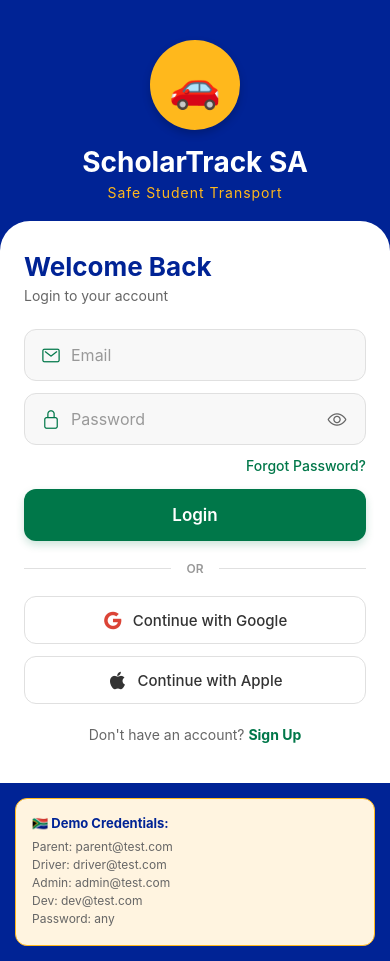
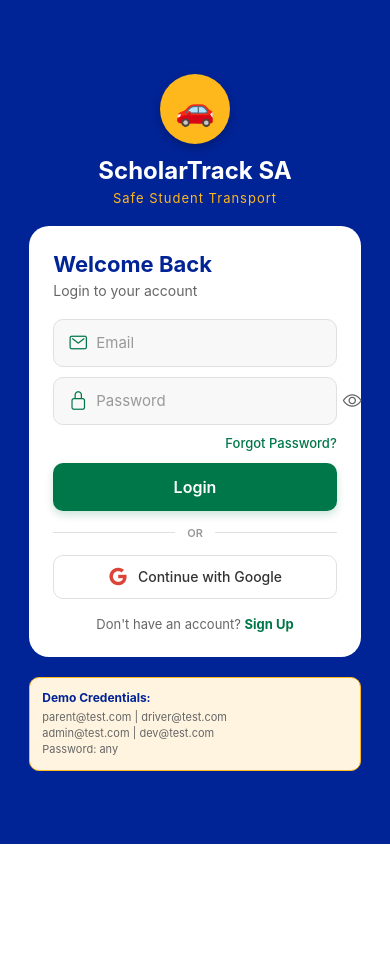
Before and after one commit to Kgothatso012/ScholarTrack, a React Native app: screen /Login in a window 390 px wide. After the commit the page ends 844 px from the top, so only its background shows below. Built offline with nearby package versions, Linux system fonts and the light colour scheme.

Commit message:
Fix login UI for web - responsive design

```diff
--- a/src/screens/auth/LoginScreen.tsx
+++ b/src/screens/auth/LoginScreen.tsx
@@ -9,10 +9,13 @@
   KeyboardAvoidingView,
   Platform,
   ScrollView,
+  Dimensions,
 } from 'react-native';
 import AsyncStorage from '@react-native-async-storage/async-storage';
 import { Ionicons } from '@expo/vector-icons';
 import { supabase } from '../../lib/supabase';
+
+const { width } = Dimensions.get('window');
 
 export default function LoginScreen({ navigation }: any) {
   const [email, setEmail] = useState('');
@@ -28,7 +31,6 @@
 
     setLoading(true);
     try {
-      // Try Supabase auth first
       const { data, error } = await supabase.auth.signInWithPassword({
         email,
         password,
@@ -36,7 +38,6 @@
 
       if (error) throw error;
 
-      // Get user role from database
       const { data: userData } = await supabase
         .from('users')
         .select('role')
@@ -50,11 +51,9 @@
           routes: [{ name: getRouteName(userData.role) }],
         });
       } else {
-        // Fallback: infer role from email
         await handleDemoLogin();
       }
     } catch (error: any) {
-      // Fallback to demo login if Supabase fails
       await handleDemoLogin();
     } finally {
       setLoading(false);
@@ -62,7 +61,6 @@
   };
 
   const handleDemoLogin = async () => {
-    // Demo login based on email
     if (email.toLowerCase().includes('admin')) {
       await AsyncStorage.setItem('userRole', 'admin');
       navigation.reset({ index: 0, routes: [{ name: 'AdminApp' }] });
@@ -95,7 +93,11 @@
       style={styles.container}
       behavior={Platform.OS === 'ios' ? 'padding' : undefined}
     >
-      <ScrollView contentContainerStyle={styles.scrollView} keyboardShouldPersistTaps="handled">
+      <ScrollView
+        contentContainerStyle={styles.scrollView}
+        keyboardShouldPersistTaps="handled"
+        showsVerticalScrollIndicator={false}
+      >
         <View style={styles.logoContainer}>
           <View style={styles.logoCircle}>
             <Text style={styles.logoText}>🚗</Text>
@@ -163,11 +165,6 @@
             <Text style={styles.socialButtonText}>Continue with Google</Text>
           </TouchableOpacity>
 
-          <TouchableOpacity style={styles.socialButton}>
-            <Ionicons name="logo-apple" size={20} color="#333" />
-            <Text style={styles.socialButtonText}>Continue with Apple</Text>
-          </TouchableOpacity>
-
           <TouchableOpacity onPress={() => navigation.navigate('Register')} style={styles.signupContainer}>
             <Text style={styles.signupText}>
               Don't have an account? <Text style={styles.signupLink}>Sign Up</Text>
@@ -176,11 +173,9 @@
         </View>
 
         <View style={styles.demoBox}>
-          <Text style={styles.demoTitle}>🇿🇦 Demo Credentials:</Text>
-          <Text style={styles.demoText}>Parent: parent@test.com</Text>
-          <Text style={styles.demoText}>Driver: driver@test.com</Text>
-          <Text style={styles.demoText}>Admin: admin@test.com</Text>
-          <Text style={styles.demoText}>Dev: dev@test.com</Text>
+          <Text style={styles.demoTitle}>Demo Credentials:</Text>
+          <Text style={styles.demoText}>parent@test.com | driver@test.com</Text>
+          <Text style={styles.demoText}>admin@test.com | dev@test.com</Text>
           <Text style={styles.demoText}>Password: any</Text>
         </View>
       </ScrollView>
@@ -196,20 +191,21 @@
   scrollView: {
     flexGrow: 1,
     justifyContent: 'center',
+    alignItems: 'center',
+    paddingVertical: 20,
   },
   logoContainer: {
     alignItems: 'center',
-    marginTop: 40,
     marginBottom: 20,
   },
   logoCircle: {
-    width: 90,
-    height: 90,
-    borderRadius: 45,
+    width: 70,
+    height: 70,
+    borderRadius: 35,
     backgroundColor: '#FFB81C',
     justifyContent: 'center',
     alignItems: 'center',
-    marginBottom: 15,
+    marginBottom: 12,
     shadowColor: '#000',
     shadowOffset: { width: 0, height: 4 },
     shadowOpacity: 0.2,
@@ -217,29 +213,29 @@
     elevation: 5,
   },
   logoText: {
-    fontSize: 42,
+    fontSize: 32,
   },
   appTitle: {
-    fontSize: 28,
+    fontSize: 24,
     fontWeight: 'bold',
     color: '#FFFFFF',
     marginBottom: 5,
   },
   appSubtitle: {
-    fontSize: 14,
+    fontSize: 13,
     color: '#FFB81C',
     letterSpacing: 1,
   },
   formContainer: {
     backgroundColor: '#FFFFFF',
-    borderTopLeftRadius: 30,
-    borderTopRightRadius: 30,
+    borderRadius: 20,
     paddingHorizontal: 24,
-    paddingTop: 30,
-    paddingBottom: 20,
+    paddingVertical: 25,
+    width: width > 500 ? 400 : '85%',
+    maxWidth: 420,
   },
   welcomeText: {
-    fontSize: 26,
+    fontSize: 22,
     fontWeight: 'bold',
     color: '#002395',
     marginBottom: 5,
@@ -247,46 +243,46 @@
   subtitleText: {
     fontSize: 14,
     color: '#666666',
-    marginBottom: 25,
+    marginBottom: 20,
   },
   inputWrapper: {
     flexDirection: 'row',
     alignItems: 'center',
     borderWidth: 1,
     borderColor: '#E0E0E0',
-    borderRadius: 12,
-    paddingHorizontal: 16,
-    marginBottom: 12,
+    borderRadius: 10,
+    paddingHorizontal: 14,
+    marginBottom: 10,
     backgroundColor: '#F8F8F8',
-    height: 52,
+    height: 48,
   },
   inputIcon: {
-    marginRight: 10,
+    marginRight: 8,
   },
   input: {
     flex: 1,
-    fontSize: 16,
+    fontSize: 15,
     color: '#333333',
   },
   eyeIcon: {
-    padding: 8,
+    padding: 6,
   },
   forgotPassword: {
     alignSelf: 'flex-end',
-    marginBottom: 15,
+    marginBottom: 12,
   },
   forgotPasswordText: {
     color: '#007749',
-    fontSize: 14,
+    fontSize: 13,
     fontWeight: '500',
   },
   loginButton: {
     backgroundColor: '#007749',
-    borderRadius: 12,
-    height: 52,
+    borderRadius: 10,
+    height: 48,
     justifyContent: 'center',
     alignItems: 'center',
-    marginBottom: 20,
+    marginBottom: 15,
     shadowColor: '#007749',
     shadowOffset: { width: 0, height: 4 },
     shadowOpacity: 0.2,
@@ -298,13 +294,13 @@
   },
   loginButtonText: {
     color: '#FFFFFF',
-    fontSize: 17,
+    fontSize: 16,
     fontWeight: '600',
   },
   divider: {
     flexDirection: 'row',
     alignItems: 'center',
-    marginBottom: 20,
+    marginBottom: 15,
   },
   dividerLine: {
     flex: 1,
@@ -312,9 +308,9 @@
     backgroundColor: '#E0E0E0',
   },
   dividerText: {
-    marginHorizontal: 15,
+    marginHorizontal: 12,
     color: '#999',
-    fontSize: 12,
+    fontSize: 11,
     fontWeight: '600',
   },
   socialButton: {
@@ -323,24 +319,23 @@
     justifyContent: 'center',
     borderWidth: 1,
     borderColor: '#E0E0E0',
-    borderRadius: 12,
-    height: 48,
+    borderRadius: 10,
+    height: 44,
     marginBottom: 12,
     backgroundColor: '#FFFFFF',
   },
   socialButtonText: {
     marginLeft: 10,
-    fontSize: 15,
+    fontSize: 14,
     color: '#333',
     fontWeight: '500',
   },
   signupContainer: {
     alignItems: 'center',
-    marginTop: 10,
-    marginBottom: 20,
+    marginTop: 5,
   },
   signupText: {
-    fontSize: 14,
+    fontSize: 13,
     color: '#666666',
   },
   signupLink: {
@@ -348,22 +343,24 @@
     fontWeight: '700',
   },
   demoBox: {
-    margin: 15,
-    padding: 16,
+    marginTop: 20,
+    padding: 12,
     backgroundColor: '#FFF4E0',
-    borderRadius: 12,
+    borderRadius: 10,
     borderWidth: 1,
     borderColor: '#FFB81C',
+    width: width > 500 ? 400 : '85%',
+    maxWidth: 420,
   },
   demoTitle: {
-    fontSize: 13,
+    fontSize: 12,
     fontWeight: 'bold',
     color: '#002395',
-    marginBottom: 8,
+    marginBottom: 5,
   },
   demoText: {
-    fontSize: 12,
+    fontSize: 11,
     color: '#666666',
-    marginBottom: 3,
+    marginBottom: 2,
   },
 });
```
